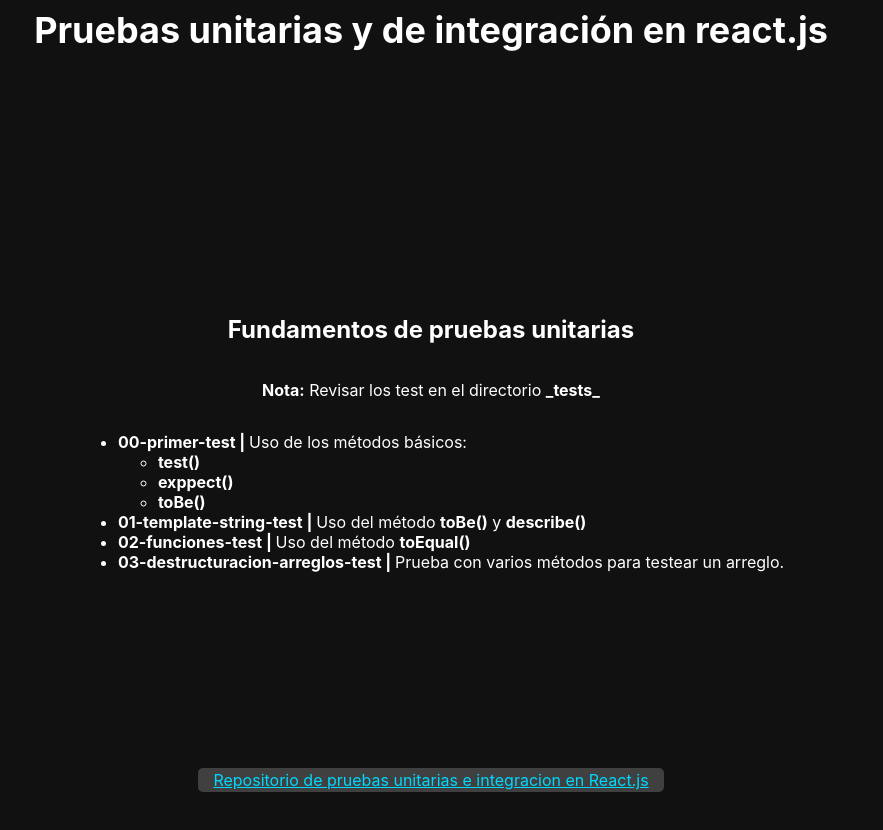
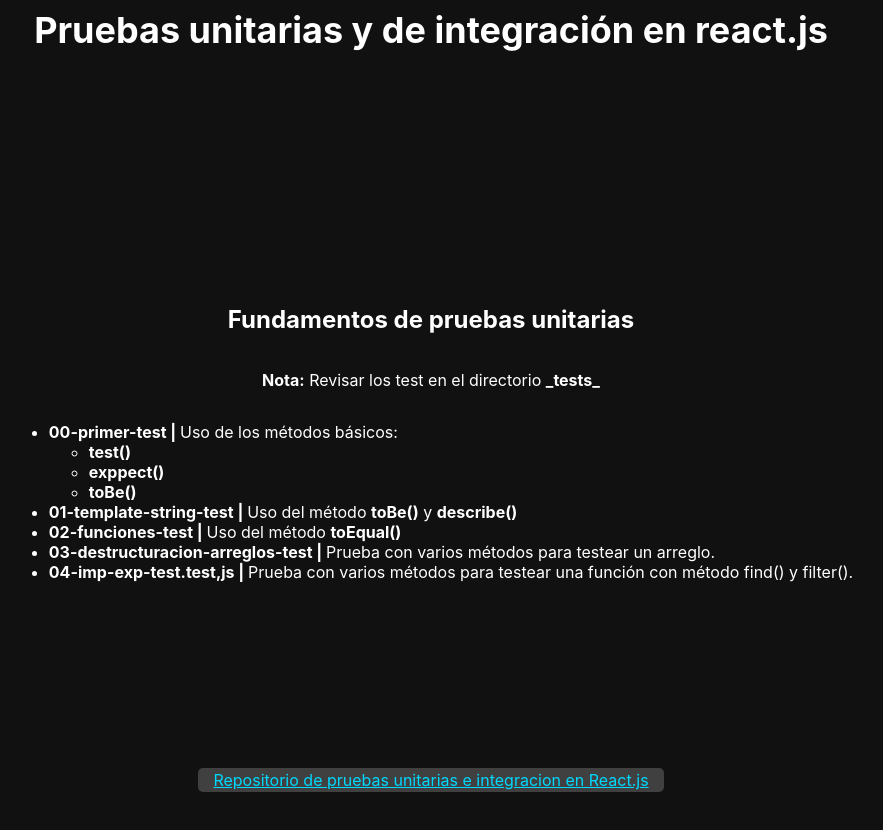
Before and after one commit to icao/pruebas-unitarias-integracion-react, a React (Create React App) app: page / in a window 1280 px wide. Shown: the top 830 px of the page, without its empty margins (209-1092 px from the left). Built offline with nearby package versions, Linux system fonts and the light colour scheme.

Commit message:
Agregando archivos base para el testing de 04-imp-exp

```diff
--- a/src/base/04-imp-exp.js
+++ b/src/base/04-imp-exp.js
@@ -10,7 +10,7 @@
   return heroes.find(heroe => heroe.id === id)
 }
 
-console.log('HEROE -> ', getHeroById(1))
+// console.log('HEROE -> ', getHeroById(1))
 
 /**
  * Esta funcion regresa heroes que pertenecen a un mismo propietario
@@ -18,8 +18,8 @@
  * @param {*} owner
  * @returns
  */
-const getHeroByOwner = owner => {
+export const getHeroByOwner = owner => {
   return heroes.filter(hero => hero.owner === owner)
 }
 
-console.log('HEORES -> ', getHeroByOwner('Marvel'))
+// console.log('HEORES -> ', getHeroByOwner('Marvel'))
--- a/src/components/01-mi-primer-componente-test/MiPrimerComponenteTest.jsx
+++ b/src/components/01-mi-primer-componente-test/MiPrimerComponenteTest.jsx
@@ -35,6 +35,10 @@
           <strong>03-destructuracion-arreglos-test | </strong> Prueba con varios
           métodos para testear un arreglo.
         </li>
+        <li>
+          <strong>04-imp-exp-test.test,js | </strong> Prueba con varios métodos
+          para testear una función con método find() y filter().
+        </li>
       </ul>
     </>
   )
```
Also changed, not shown: 1 other file (tests, documents, lock files or other folders).
